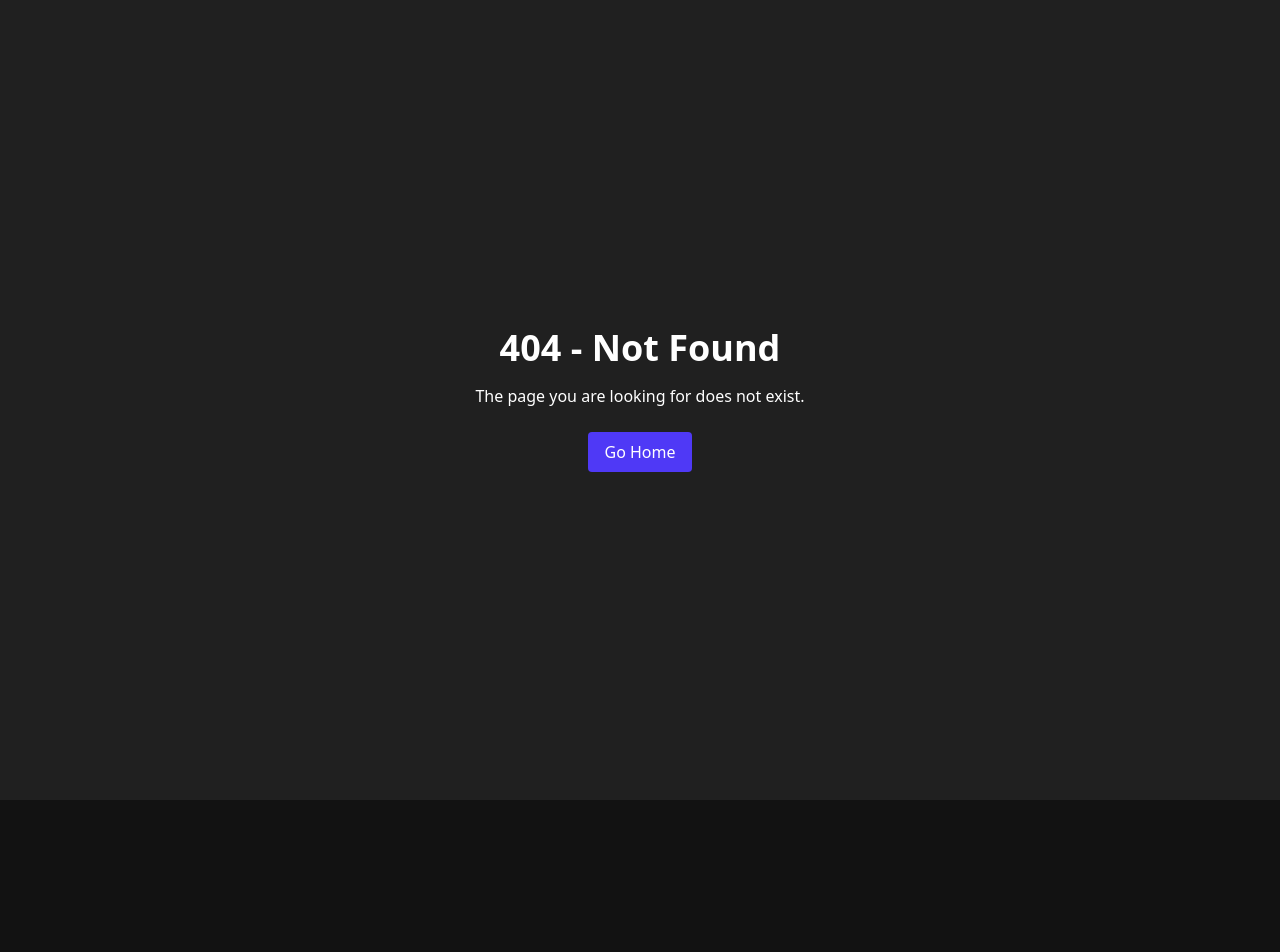
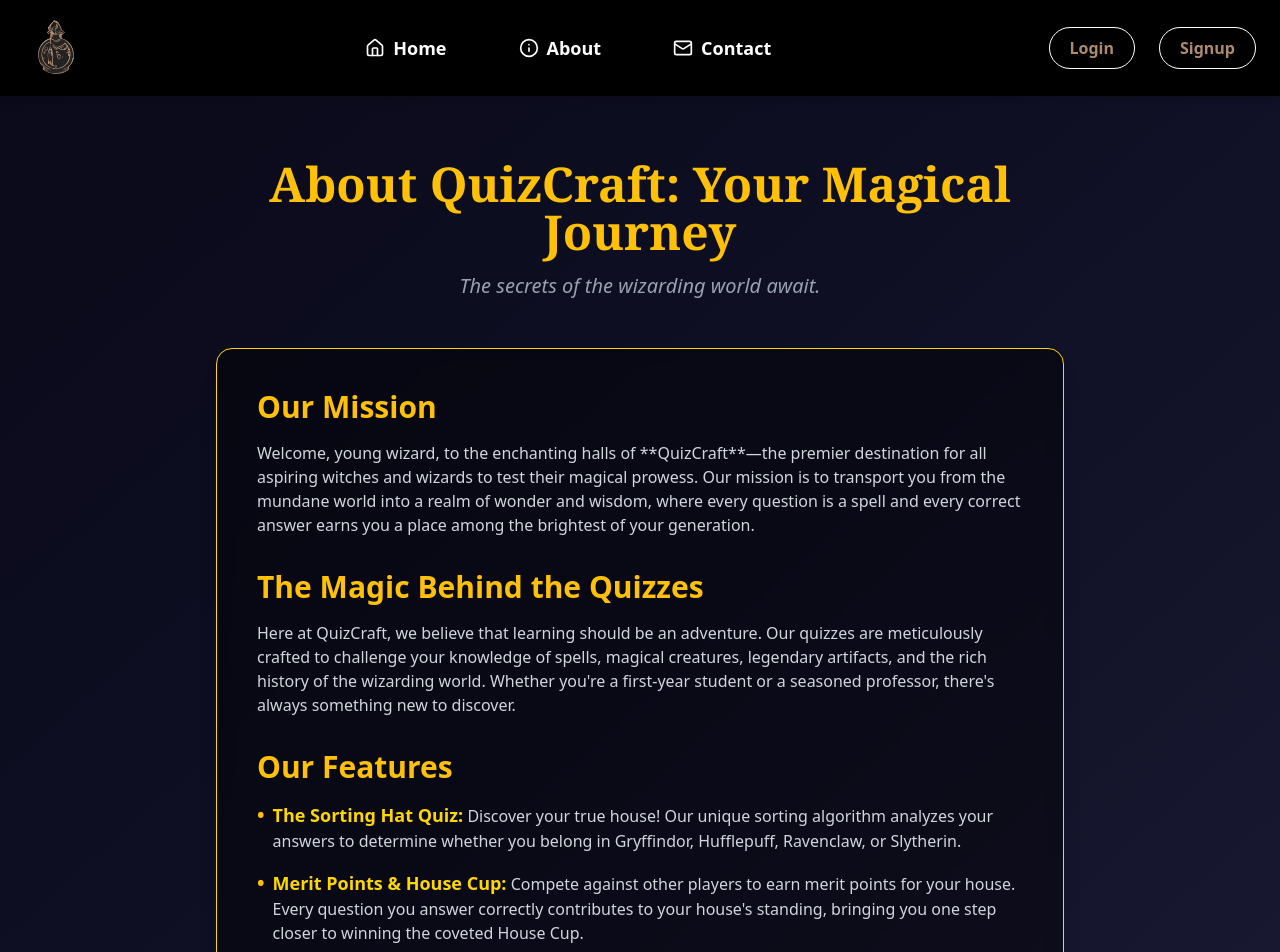
Before and after one commit to sivaprakashp-tce/QuizCraft, a React (Vite) app in the folder frontend/: page /about in a window 1280 px wide. Before the commit this address had no page. Shown: the top 952 px of the page. Before the commit the page ends 800 px from the top, so only its background shows below. Built offline with nearby package versions, Linux system fonts and the light colour scheme; a web font is replaced by a local one.

Commit message:
Changes made in About, Navbar, App react files

```diff
--- a/frontend/src/App.jsx
+++ b/frontend/src/App.jsx
@@ -1,14 +1,14 @@
 import React from 'react';
-import {BrowserRouter, Routes, Route} from 'react-router-dom';
+import { BrowserRouter, Routes, Route } from 'react-router-dom';
 import QuizIntro from './pages/QuizIntro';
 import QuizQuestion from './pages/QuizQuestion';
-import Home from "./pages/Home" ;
+import Home from "./pages/Home";
 import Login from "./pages/Login";
 import Profile from "./pages/Profile";
 import Signup from "./pages/Signup";
 import QuizResult from './pages/QuizResult';
 import Dashboard from './pages/Dashboard';
-import NotFound from './components/NotFound.jsx'
+import NotFound from './components/NotFound.jsx';
 import CreateQuiz from './pages/CreateQuiz.jsx';
 import CreateQuizQuestion from './pages/CreateQuizQuestion.jsx';
 import LeaderBoard from './pages/LeaderBoard.jsx';
@@ -16,6 +16,8 @@ import UserAttempts from './pages/UserAttempts.jsx';
 import QuizzesFromUser from './pages/QuizzesFromUser.jsx';
 import EditQuestion from './pages/EditQuestion.jsx';
 import EditQuiz from './pages/EditQuiz.jsx';
+import About from '/src/pages/About.jsx';
+
 function App() {
   return (
     <React.Fragment>
@@ -26,6 +28,7 @@ function App() {
                 <Route path="/signup" element={<Signup />} />
                 <Route path="/dashboard" element={<Dashboard />} />
                 <Route path="/profile" element={<Profile />} />
+                <Route path="/about" element={<About />} />
                 <Route path='/quiz/:quizId' element={<QuizIntro />} />
                 <Route path='/quiz/question/:number' element={<QuizQuestion />} />
                 <Route path='/quiz/result' element={<QuizResult />} />
@@ -44,5 +47,3 @@ function App() {
 }
 
 export default App;
-
-// Make sure to uncomment code that makes sure that a user can attend a quiz only once.
--- a/frontend/src/components/Navbar.jsx
+++ b/frontend/src/components/Navbar.jsx
@@ -1,6 +1,6 @@
 import React, { useState } from "react";
 import { Link, useNavigate } from "react-router-dom";
-import { Menu, X, User } from "lucide-react";
+import { Menu, X, User, Home, Info, Mail, BookCheck } from "lucide-react";
 import { websiteLogo } from "../assets";
 import { getJWTToken } from "../utils";
 
@@ -16,8 +16,12 @@ const Navbar = () => {
     navigate("/login", { replace: true });
   };
 
-  const commonMenu = ["Home", "About", "Contact"];
-  const registeredMenu = [...commonMenu, "Quizzes"];
+  const commonMenu = [
+    { name: "Home", icon: Home, path: "/" },
+    { name: "About", icon: Info, path: "/about" },
+    { name: "Contact", icon: Mail, path: "/contact" },
+  ];
+  const registeredMenu = [...commonMenu, { name: "Quizzes", icon: BookCheck, path: "/quizzes" }];
 
   return (
     <nav className="fixed top-0 left-0 w-full bg-black text-white shadow-md z-50">
@@ -32,17 +36,23 @@ const Navbar = () => {
 
         {/* Desktop Menu */}
         <div className="hidden md:flex items-center space-x-12 text-lg font-semibold">
-          {(isLoggedIn ? registeredMenu : commonMenu).map((item) => (
+          {(isLoggedIn ? registeredMenu : commonMenu).map((item) => {
+            const Icon = item.icon;
+            return (
               <Link
-              key={item}
-              to={item === "Home" ? "/" : `/${item.toLowerCase()}`}
+                key={item.name}
+                to={item.path}
                 className="relative px-3 py-1 group flex flex-col items-center"
               >
-              <span className="relative z-20">{item}</span>
+                <div className="flex items-center space-x-2 relative z-20">
+                  <Icon size={20} />
+                  <span>{item.name}</span>
+                </div>
                 <span className="absolute -top-3 w-10 h-1 bg-[#D4A981] rounded opacity-0 group-hover:opacity-100 transition-all duration-300" />
                 <span className="absolute -top-1 w-24 h-24 scale-0 group-hover:scale-100 bg-gradient-to-b from-[#D4A981]/90 via-[#D4A981]/30 to-transparent rounded-b-full opacity-90 blur-md transition-transform duration-500" />
               </Link>
-          ))}
+            );
+          })}
         </div>
 
         {/* Right side buttons (Desktop) */}
@@ -92,18 +102,24 @@ const Navbar = () => {
       {/* Mobile Menu */}
       {menuOpen && (
         <div className="md:hidden bg-black flex flex-col items-center space-y-6 py-6">
-          {(isLoggedIn ? registeredMenu : commonMenu).map((item) => (
+          {(isLoggedIn ? registeredMenu : commonMenu).map((item) => {
+            const Icon = item.icon;
+            return (
               <Link
-              key={item}
-              to={item === "Home" ? "/" : `/${item.toLowerCase()}`}
+                key={item.name}
+                to={item.path}
                 onClick={() => setMenuOpen(false)}
                 className="relative px-3 py-1 group flex flex-col items-center text-lg"
               >
-              <span className="relative z-20">{item}</span>
+                <div className="flex items-center space-x-2 relative z-20">
+                  <Icon size={20} />
+                  <span>{item.name}</span>
+                </div>
                 <span className="absolute -top-3 w-10 h-1 bg-[#D4A981] rounded opacity-0 group-hover:opacity-100 transition-all duration-300" />
                 <span className="absolute -top-1 w-24 h-24 scale-0 group-hover:scale-100 bg-gradient-to-b from-[#D4A981]/90 via-[#D4A981]/30 to-transparent rounded-b-full opacity-90 blur-md transition-transform duration-500" />
               </Link>
-          ))}
+            );
+          })}
 
           {isLoggedIn ? (
             <>
--- /dev/null
+++ b/frontend/src/pages/About.jsx
@@ -0,0 +1,135 @@
+import React, { useEffect, useRef, useState } from 'react';
+import Navbar from '../components/Navbar';
+import Footer from '../components/Footer';
+import { motion } from 'framer-motion';
+import anime from 'animejs/lib/anime.es.js';
+
+const About = () => {
+  const headingRef = useRef(null);
+  const subtitleRef = useRef(null);
+  const [mousePosition, setMousePosition] = useState({ x: 0, y: 0 });
+
+  useEffect(() => {
+    // anime.js animation for the main heading
+    anime({
+      targets: headingRef.current,
+      translateY: [-20, 0],
+      opacity: [0, 1],
+      duration: 1500,
+      easing: 'easeOutQuart',
+      delay: 500,
+    });
+
+    const handleMouseMove = (event) => {
+      setMousePosition({ x: event.clientX, y: event.clientY });
+    };
+
+    window.addEventListener('mousemove', handleMouseMove);
+
+    return () => {
+      window.removeEventListener('mousemove', handleMouseMove);
+    };
+  }, []);
+
+  const calculateParallax = (elementRef, sensitivity = 0.02) => {
+    if (!elementRef.current) return { x: 0, y: 0 };
+    const rect = elementRef.current.getBoundingClientRect();
+    const centerX = rect.left + rect.width / 2;
+    const centerY = rect.top + rect.height / 2;
+    const deltaX = (mousePosition.x - centerX) * sensitivity;
+    const deltaY = (mousePosition.y - centerY) * sensitivity;
+    return { x: deltaX, y: deltaY };
+  };
+
+  const headingParallax = calculateParallax(headingRef, 0.015);
+  const subtitleParallax = calculateParallax(subtitleRef, 0.01);
+
+  return (
+    <React.Fragment>
+      {/* Visual effect that follows the cursor */}
+      <div
+        className="fixed top-0 left-0 w-8 h-8 rounded-full bg-[#FFC107] opacity-60 pointer-events-none transform -translate-x-1/2 -translate-y-1/2 filter blur-md z-50 transition-transform duration-150 ease-out"
+        style={{ transform: `translate3d(${mousePosition.x}px, ${mousePosition.y}px, 0)` }}
+      ></div>
+
+      <Navbar />
+      <div className="mt-24 w-screen min-h-screen bg-gradient-to-br from-[#0a0a1a] via-[#101026] to-[#1a1a33] text-gray-200">
+        <motion.div
+          className="max-w-4xl mx-auto py-16 px-6"
+          initial={{ opacity: 0, y: 20 }}
+          animate={{ opacity: 1, y: 0 }}
+          transition={{ duration: 0.8 }}
+        >
+          <div className="text-center">
+            <h1
+              ref={headingRef}
+              className="text-4xl md:text-5xl font-bold text-[#FFC107] font-serif mb-4 relative transition-transform duration-75 ease-out"
+              style={{ transform: `translate3d(${headingParallax.x}px, ${headingParallax.y}px, 0)` }}
+            >
+              About QuizCraft: Your Magical Journey
+            </h1>
+            <p
+              ref={subtitleRef}
+              className="text-lg md:text-xl text-gray-400 italic mb-12 relative transition-transform duration-75 ease-out"
+              style={{ transform: `translate3d(${subtitleParallax.x}px, ${subtitleParallax.y}px, 0)` }}
+            >
+              The secrets of the wizarding world await.
+            </p>
+          </div>
+
+          <motion.div
+            className="bg-black/40 backdrop-blur-sm p-6 md:p-10 rounded-2xl shadow-xl border border-[#FFD700] space-y-8"
+            initial={{ scale: 0.95 }}
+            animate={{ scale: 1 }}
+            transition={{ duration: 0.5, delay: 0.2 }}
+          >
+            <section>
+              <h2 className="text-2xl md:text-3xl font-bold text-[#FFC107] mb-4">Our Mission</h2>
+              <p className="text-gray-300">
+                Welcome, young wizard, to the enchanting halls of **QuizCraft**—the premier destination for all aspiring witches and wizards to test their magical prowess. Our mission is to transport you from the mundane world into a realm of wonder and wisdom, where every question is a spell and every correct answer earns you a place among the brightest of your generation.
+              </p>
+            </section>
+
+            <section>
+              <h2 className="text-2xl md:text-3xl font-bold text-[#FFC107] mb-4">The Magic Behind the Quizzes</h2>
+              <p className="text-gray-300">
+                Here at QuizCraft, we believe that learning should be an adventure. Our quizzes are meticulously crafted to challenge your knowledge of spells, magical creatures, legendary artifacts, and the rich history of the wizarding world. Whether you're a first-year student or a seasoned professor, there's always something new to discover.
+              </p>
+            </section>
+
+            <section>
+              <h2 className="text-2xl md:text-3xl font-bold text-[#FFC107] mb-4">Our Features</h2>
+              <ul className="list-disc list-inside space-y-4 text-gray-300">
+                <li className="flex items-start">
+                  <span className="text-[#FFC107] font-bold mr-2 text-xl">&bull;</span>
+                  <div>
+                    <strong className="text-lg text-[#FFD700]">The Sorting Hat Quiz:</strong> Discover your true house! Our unique sorting algorithm analyzes your answers to determine whether you belong in Gryffindor, Hufflepuff, Ravenclaw, or Slytherin.
+                  </div>
+                </li>
+                <li className="flex items-start">
+                  <span className="text-[#FFC107] font-bold mr-2 text-xl">&bull;</span>
+                  <div>
+                    <strong className="text-lg text-[#FFD700]">Merit Points & House Cup:</strong> Compete against other players to earn merit points for your house. Every question you answer correctly contributes to your house's standing, bringing you one step closer to winning the coveted House Cup.
+                  </div>
+                </li>
+                <li className="flex items-start">
+                  <span className="text-[#FFC107] font-bold mr-2 text-xl">&bull;</span>
+                  <div>
+                    <strong className="text-lg text-[#FFD700]">Customizable Scrolls:</strong> For our most ambitious wizards, our "Create Your Own Scroll" feature allows you to craft your own quizzes and challenge your friends. Become a master Scribe and share your magical knowledge with the world.
+                  </div>
+                </li>
+              </ul>
+            </section>
+
+            <p className="text-center text-gray-400 italic pt-4">
+              So grab your wand, put on your robes, and prepare to embark on a quest for knowledge. The secrets of the wizarding world await!
+            </p>
+          </motion.div>
+        </motion.div>
+      </div>
+      <Footer />
+    </React.Fragment>
+  );
+};
+
+export default About;
```
Lines whose indentation alone changed are shown as unchanged.
